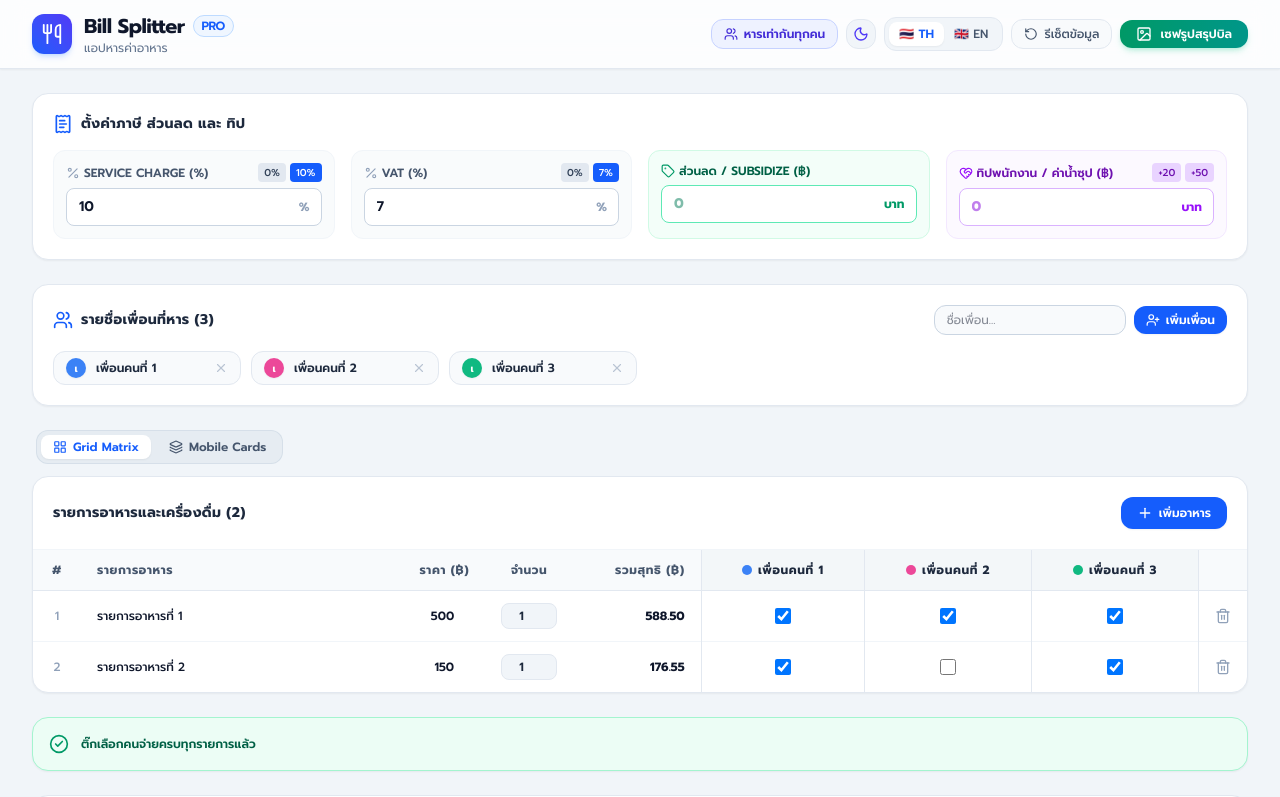
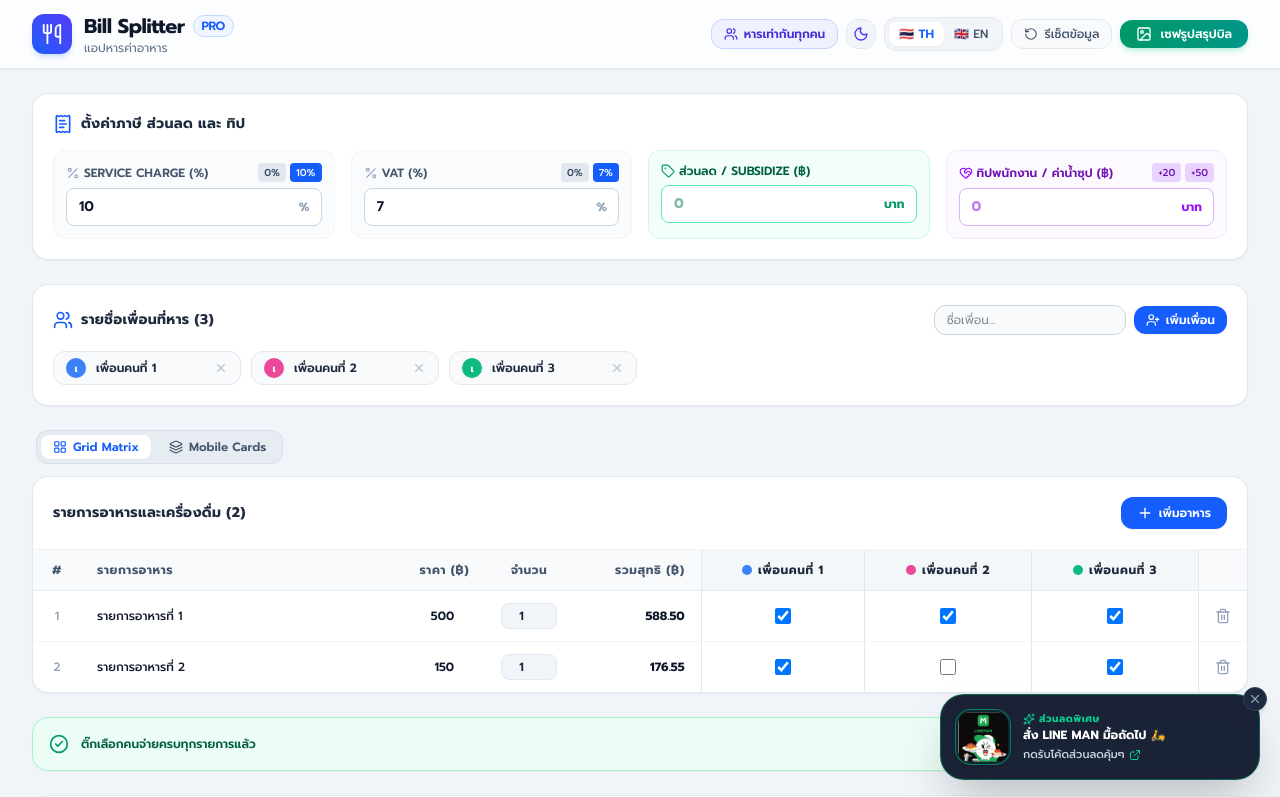
Before and after one commit to iKimz/bill-splitter, a Next.js app: page / in a window 1280 px wide. Shown: the top 797 px of the page. Built offline with nearby package versions, Linux system fonts and the light colour scheme.

Commit message:
feat: add LINE MAN affiliate floating widget

```diff
--- a/src/app/page.tsx
+++ b/src/app/page.tsx
@@ -14,6 +14,7 @@ import { PromptPaySection } from '../components/PromptPaySection';
 import { ExportModal } from '../components/ExportModal';
 import { ConfirmModal } from '../components/ConfirmModal';
 import { SeoFaqSection } from '../components/SeoFaqSection';
+import { LineManAffiliateWidget } from '../components/LineManAffiliateWidget';
 import { LayoutGrid, Layers } from 'lucide-react';
 
 const STORAGE_KEY = 'bill_splitter_data_v2';
@@ -314,6 +315,9 @@ export default function Home() {
         onConfirm={handleConfirmReset}
         language={language}
       />
+
+      {/* LINE MAN Affiliate Floating Widget */}
+      <LineManAffiliateWidget language={language} />
     </div>
   );
 }
--- /dev/null
+++ b/src/components/LineManAffiliateWidget.tsx
@@ -0,0 +1,71 @@
+'use client';
+
+import React, { useState } from 'react';
+import Image from 'next/image';
+import { Language } from '../types';
+import { X, ExternalLink, Sparkles } from 'lucide-react';
+
+interface LineManAffiliateWidgetProps {
+  language: Language;
+}
+
+export const LineManAffiliateWidget: React.FC<LineManAffiliateWidgetProps> = ({ language }) => {
+  const [isVisible, setIsVisible] = useState(true);
+  const isEn = language === 'en';
+
+  if (!isVisible) return null;
+
+  const affiliateUrl = 'https://lineman.onelink.me/1N3T/15etkm8u';
+
+  return (
+    <aside
+      aria-label="LINE MAN Promotion"
+      className="fixed bottom-5 right-5 z-40 max-w-[320px] w-full animate-bounce-subtle"
+    >
+      <div className="relative group bg-slate-900/95 dark:bg-slate-900/95 backdrop-blur-md text-white rounded-3xl p-3.5 shadow-2xl border border-emerald-500/40 hover:border-emerald-400 transition-all duration-300 transform hover:-translate-y-1">
+        {/* Dismiss Button */}
+        <button
+          onClick={() => setIsVisible(false)}
+          className="absolute -top-2 -right-2 w-6 h-6 rounded-full bg-slate-800 text-slate-400 hover:text-white hover:bg-rose-600 border border-slate-700 flex items-center justify-center transition-all shadow-md z-10"
+          title={isEn ? 'Close' : 'ปิด'}
+        >
+          <X className="w-3.5 h-3.5" />
+        </button>
+
+        {/* Clickable Affiliate Link Container */}
+        <a
+          href={affiliateUrl}
+          target="_blank"
+          rel="noopener noreferrer"
+          className="flex items-center gap-3"
+        >
+          {/* Logo Icon */}
+          <div className="relative w-14 h-14 rounded-2xl overflow-hidden shrink-0 border border-emerald-400/50 shadow-md bg-emerald-950/40 p-0.5">
+            <Image
+              src="/lineman-logo.png"
+              alt="LINE MAN"
+              width={56}
+              height={56}
+              className="object-cover rounded-xl group-hover:scale-105 transition-transform duration-300"
+            />
+          </div>
+
+          {/* Text Content & Call to Action */}
+          <div className="flex-1 pr-1">
+            <div className="flex items-center gap-1 text-[10px] font-extrabold uppercase tracking-wider text-emerald-400 mb-0.5">
+              <Sparkles className="w-3 h-3" />
+              <span>{isEn ? 'Special Discount' : 'ส่วนลดพิเศษ'}</span>
+            </div>
+            <h3 className="text-xs font-bold text-white group-hover:text-emerald-300 transition-colors leading-tight mb-1">
+              {isEn ? 'Order LINE MAN Food' : 'สั่ง LINE MAN มื้อถัดไป 🛵'}
+            </h3>
+            <p className="text-[11px] text-slate-300 leading-snug flex items-center gap-1 font-medium">
+              <span>{isEn ? 'Tap to open app & save' : 'กดรับโค้ดส่วนลดคุ้มๆ'}</span>
+              <ExternalLink className="w-3 h-3 text-emerald-400 shrink-0" />
+            </p>
+          </div>
+        </a>
+      </div>
+    </aside>
+  );
+};
```
Also changed, not shown: public/lineman-logo.png (added).
